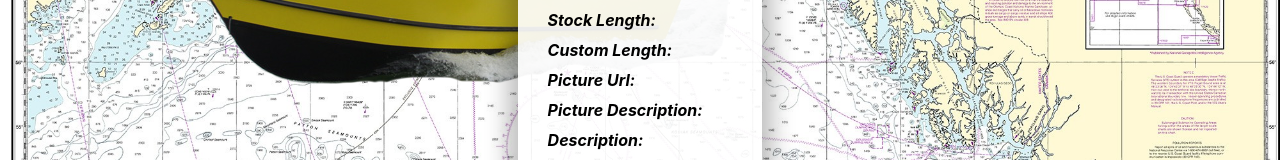
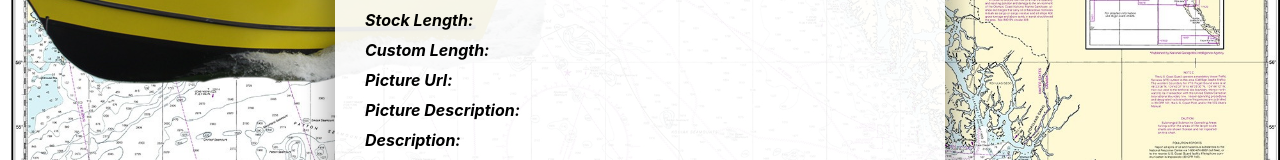
Before and after one commit to fishyfish/tolmanskiffs-deploy, a React (Create React App) app in the folder client/: page /skiff/1 in a window 1280 px wide. Shown: the part 349-509 px from the top of the page. Built offline with nearby package versions, Linux system fonts and the light colour scheme; no server answers.

Commit message:
truncate long urls

```diff
--- a/client/src/App.css
+++ b/client/src/App.css
@@ -332,6 +332,7 @@ p {
 
 .skiffpicture {
   max-width: 600px;
+  width:100%;
 }
 
 .skiff-description-list {
@@ -444,6 +445,13 @@ button.myButton.active,
   margin:0;
 }
 
+.truncate {
+  width: 550px;
+  white-space: nowrap;
+  overflow: hidden;
+  text-overflow: ellipsis;
+}
+
 @media (prefers-reduced-motion: no-preference) {
   .App-logo {
     animation: App-logo-spin infinite 20s linear;
--- a/client/src/components/OneSkiff.js
+++ b/client/src/components/OneSkiff.js
@@ -27,7 +27,7 @@ const OneSkiff = (props) => {
                     <li className="newLine"><em>Build Complete:</em> {skiff.buildComplete}</li>
                     <li className="newLine"><em>Stock Length:</em> {skiff.stockLength}</li>
                     <li className="newLine"><em>Custom Length:</em> {skiff.customLength}</li>
-                    <li className="newLine"><em>Picture Url:</em> <a target="_blank" href={skiff.pictureUrl}>{skiff.pictureUrl}</a></li>
+                    <li className="newLine truncate"><em>Picture Url:</em> <a target="_blank" href={skiff.pictureUrl}>{skiff.pictureUrl}</a></li>
                     <li className="newLine"><em>Picture Description:</em> {skiff.pictureDescription}</li>
                     <li className="newLine"><em>Description:</em> {skiff.description}</li>
                     <li className="newLine"><em>ID:</em> {skiff._id}</li>
```
